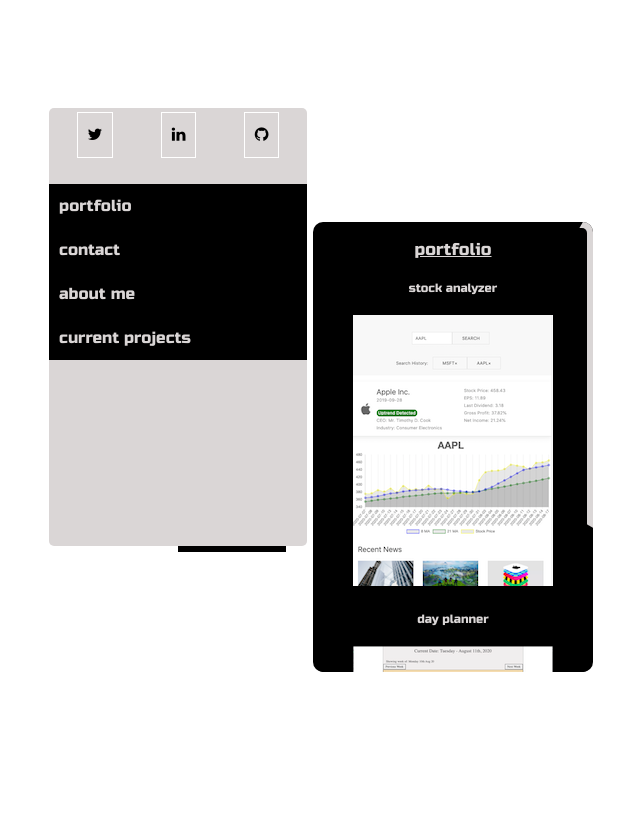
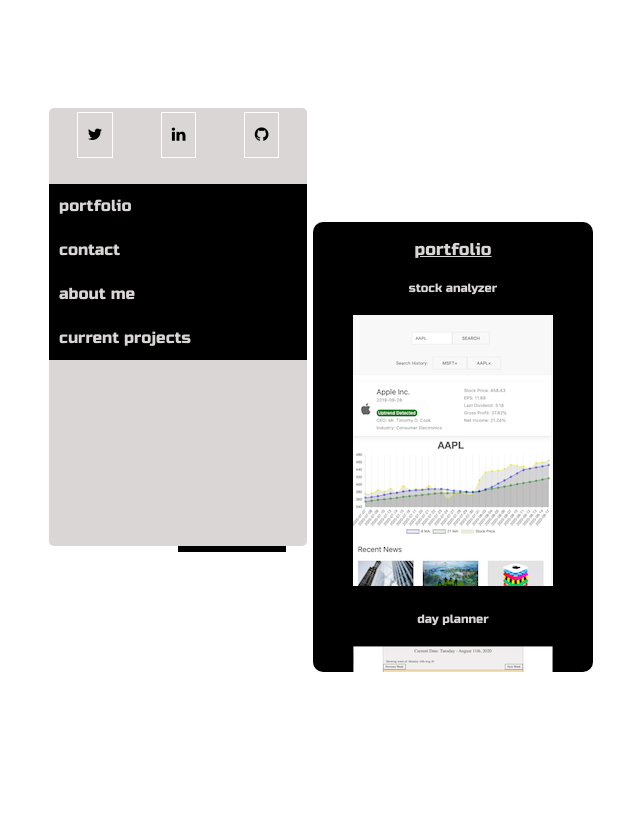
Before and after one commit to nsando84/Updated-Portfolio, a plain HTML site: page index.html in a window 1280 px wide. Shown: the whole page, without its empty margins (322-962 px from the left). Drawn offline with nearby package versions, Linux system fonts and the light colour scheme.

Commit message:
added scroll bar

```diff
--- a/assets/style.css
+++ b/assets/style.css
@@ -125,7 +125,6 @@ li:hover {
     position: relative;
     z-index: 0;
     border-radius: 10px;
-    /* overflow: hidden; */
     width: 280px;
     height: 450px;
     background-color: black !important;
@@ -133,20 +132,23 @@ li:hover {
     margin-top: 122px;
     text-align: center;
 }
-.content-div::before {
+
+
+
+/* .content-div::before {
     content: '';
     position: absolute;
     z-index: -2;
-    left: -50%;
-    top: -50%;
-    width: 200%;
-    height: 200%;
+    left: 3%;
+    top: -100%;
+    width: 90%;
+    height: 300%;
     border: none;
     background-repeat: no-repeat;
     background-color: rgba(0, 0, 0, 0);
     background-size: 50% 50%, 50% 50%;
     background-position: 0 0, 100% 0, 100% 100%, 0 100%;
-    background-image: linear-gradient(rgb(218, 214, 214),rgb(218, 214, 214));
+    background-image: linear-gradient(rgb(255, 255, 255),rgb(255, 255, 255));
     animation: rotate 15s linear infinite;
 }
 
@@ -162,6 +164,8 @@ li:hover {
     border-radius: 5px;
         }
 
+         */
+
 @media (max-width: 575px) {
     .big-wrap {
         margin-top: 20px;
@@ -170,12 +174,23 @@ li:hover {
         margin-top: 0;
     }
 }
+.content-div::-webkit-scrollbar {
+    -webkit-appearance: none;
+    width: 10px;
 
+   }
+.content-div::-webkit-scrollbar-thumb {
+    border-radius: 6px;
+    background-color: rgb(218, 214, 214);
+    box-shadow: 0 0 1px rgba(255, 255, 255, .5);
+
+   }
 .content-section {
     font-size: 12px;
     width: 95%;
     margin: auto;
     background-color: black;
+    margin-bottom: 40px;
 }
 
 #whoami, #contact, #current {
```
Also changed, not shown: index.html (+1 -7 lines).
